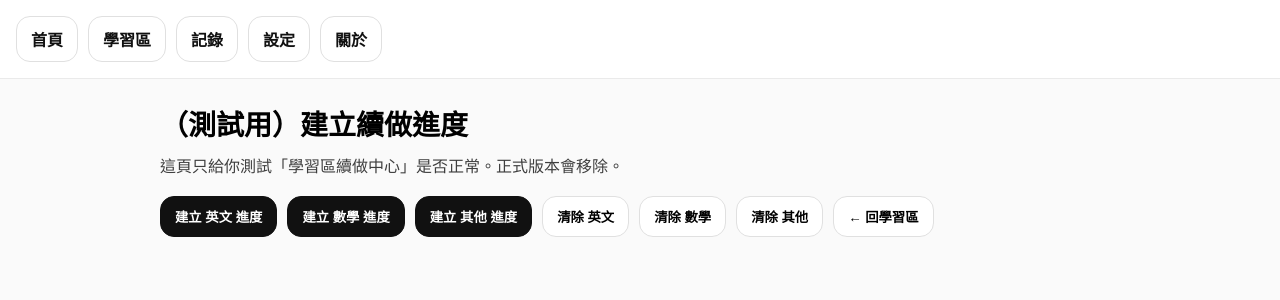
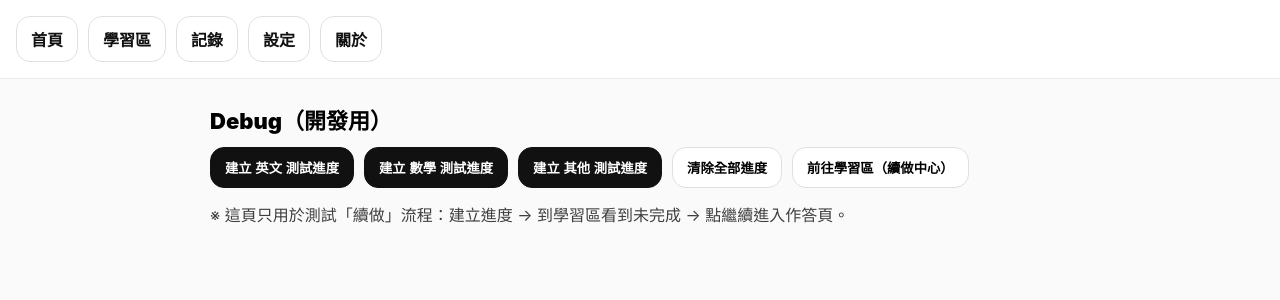
Before and after one commit to boos88978857-svg/learning-machine-new, a Next.js app: page /practice/debug in a window 1280 px wide. Shown: the top 300 px of the page. Built offline with nearby package versions, Linux system fonts and the light colour scheme.

Commit message:
更新 page.tsx

```diff
--- a/app/practice/debug/page.tsx
+++ b/app/practice/debug/page.tsx
@@ -1,8 +1,13 @@
 "use client";
 
-import { useState } from "react";
-import { newSession, Subject, upsertSession, clearAllSessions } from "../../../lib/session";
+import React, { useState } from "react";
 import { useRouter } from "next/navigation";
+import {
+  newSession,
+  Subject,
+  upsertSession,
+  clearAllSessions
+} from "../../../lib/session";
 
 const btn: React.CSSProperties = {
   padding: "10px 14px",
@@ -15,8 +20,8 @@ const btn: React.CSSProperties = {
 
 const btnPrimary: React.CSSProperties = {
   ...btn,
+  background: "#111",
   borderColor: "#111",
-  background: "#111",
   color: "#fff"
 };
 
@@ -25,53 +30,52 @@ export default function PracticeDebugPage() {
   const [msg, setMsg] = useState("");
 
   function make(subject: Subject) {
-    const s = newSession(subject);
-    // 造一个“做到一半”的样子
-    s.currentIndex = 5; // 第 6 题
-    s.elapsedSec = 125; // 02:05
-    s.hintUsed = 1;
-    upsertSession(s);
-    setMsg(`已建立 ${subject} 測試進度（回到學習區可看到「繼續/清除」）`);
+    // ✅ 建立最小 session（不塞不存在字段，避免类型红灯）
+    const s = newSession(subject, 20);
+
+    // ✅ 放一个“看得出来有进度”的假数据（只写 session.ts 有的字段）
+    const next = {
+      ...s,
+      currentIndex: 5,
+      elapsedSec: 125,
+      hintUsed: 1
+    };
+
+    upsertSession(next);
+    setMsg(`已建立「${subject}」測試進度（到學習區可看到續做項目）`);
   }
 
-function clear() {
-  clearAllSessions();
-  setMsg("已清除所有進度");
-}
+  function clearAll() {
+    clearAllSessions();
+    setMsg("已清除所有進度");
+  }
 
   return (
-    <main style={{ maxWidth: 960, margin: "0 auto", padding: "24px 16px" }}>
-      <h1 style={{ fontSize: 28, fontWeight: 900, margin: "0 0 10px" }}>
-        （測試用）建立續做進度
+    <main style={{ maxWidth: 860, margin: "0 auto", padding: "24px 16px" }}>
+      <h1 style={{ margin: "0 0 12px", fontSize: 22, fontWeight: 900 }}>
+        Debug（開發用）
       </h1>
-
-      <p style={{ opacity: 0.75, lineHeight: 1.7, marginTop: 0 }}>
-        這頁只給你測試「學習區續做中心」是否正常。正式版本會移除。
-      </p>
 
       <div style={{ display: "flex", gap: 10, flexWrap: "wrap" }}>
         <button onClick={() => make("英文")} style={btnPrimary}>
-          建立 英文 進度
-        </button>
-        <button onClick={() => make("數學")} style={btnPrimary}>
-          建立 數學 進度
-        </button>
-        <button onClick={() => make("其他")} style={btnPrimary}>
-          建立 其他 進度
+          建立 英文 測試進度
         </button>
 
-        <button onClick={() => clear()} style={btn}>
-          清除 英文
+        {/* ⚠️ 这里用 Subject 允许的字：如果你 session.ts 是「数学」(简体)，就必须用数学 */}
+        <button onClick={() => make("數學")} style={btnPrimary}>
+          建立 數學 測試進度
         </button>
-        <button onClick={() => clear("數學")} style={btn}>
-          清除 數學
+
+        <button onClick={() => make("其他")} style={btnPrimary}>
+          建立 其他 測試進度
         </button>
-        <button onClick={() => clear("其他")} style={btn}>
-          清除 其他
+
+        <button onClick={clearAll} style={btn}>
+          清除全部進度
         </button>
 
         <button onClick={() => router.replace("/practice")} style={btn}>
-          ← 回學習區
+          前往學習區（續做中心）
         </button>
       </div>
 
@@ -79,16 +83,20 @@ function clear() {
         <div
           style={{
             marginTop: 14,
+            padding: 12,
+            borderRadius: 14,
+            border: "1px solid #e6e6e6",
             background: "#fff",
-            border: "1px solid #e5e5e5",
-            borderRadius: 16,
-            padding: 14,
             fontWeight: 900
           }}
         >
           {msg}
         </div>
       ) : null}
+
+      <p style={{ marginTop: 14, opacity: 0.75, lineHeight: 1.7 }}>
+        ※ 這頁只用於測試「續做」流程：建立進度 → 到學習區看到未完成 → 點繼續進入作答頁。
+      </p>
     </main>
   );
 }
```
